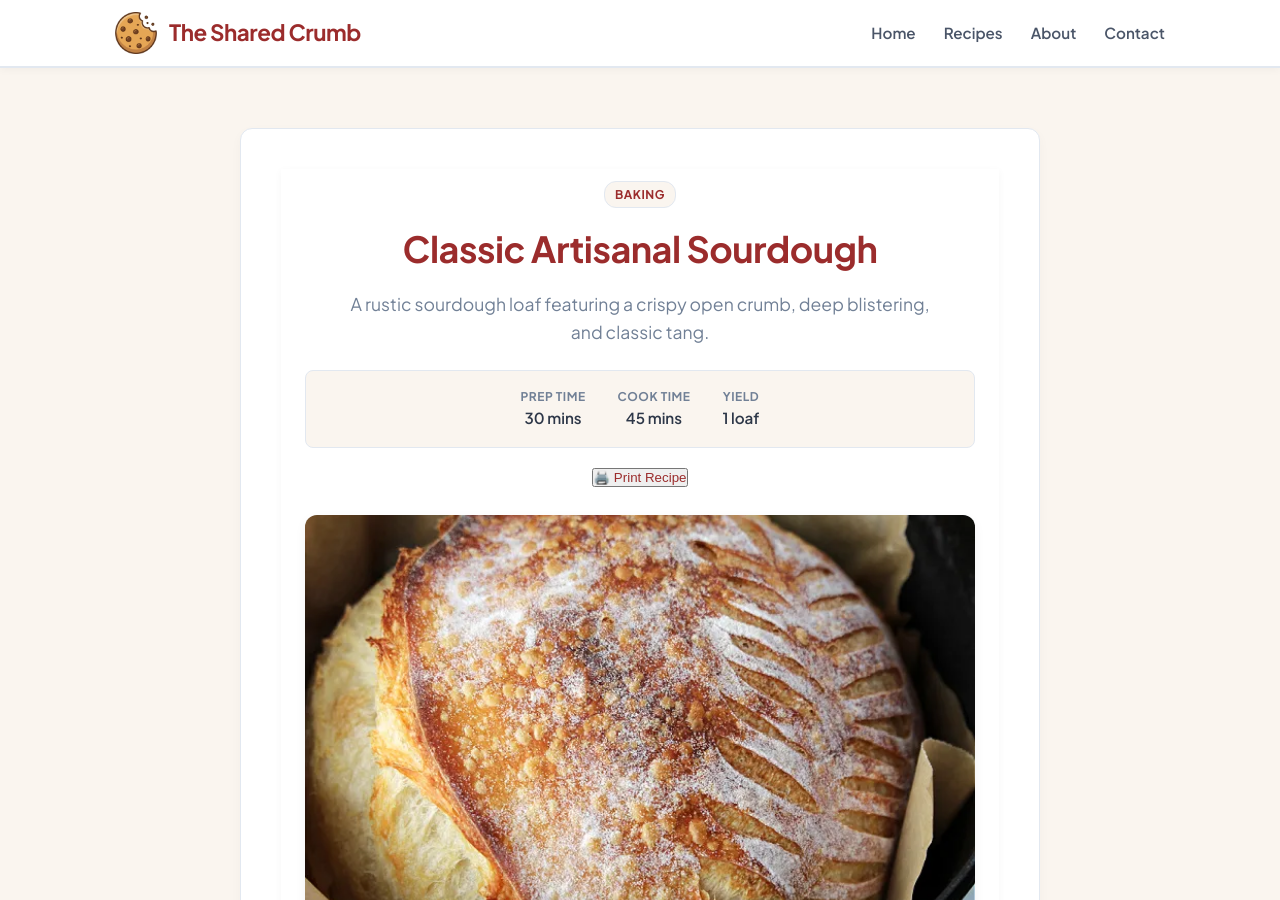
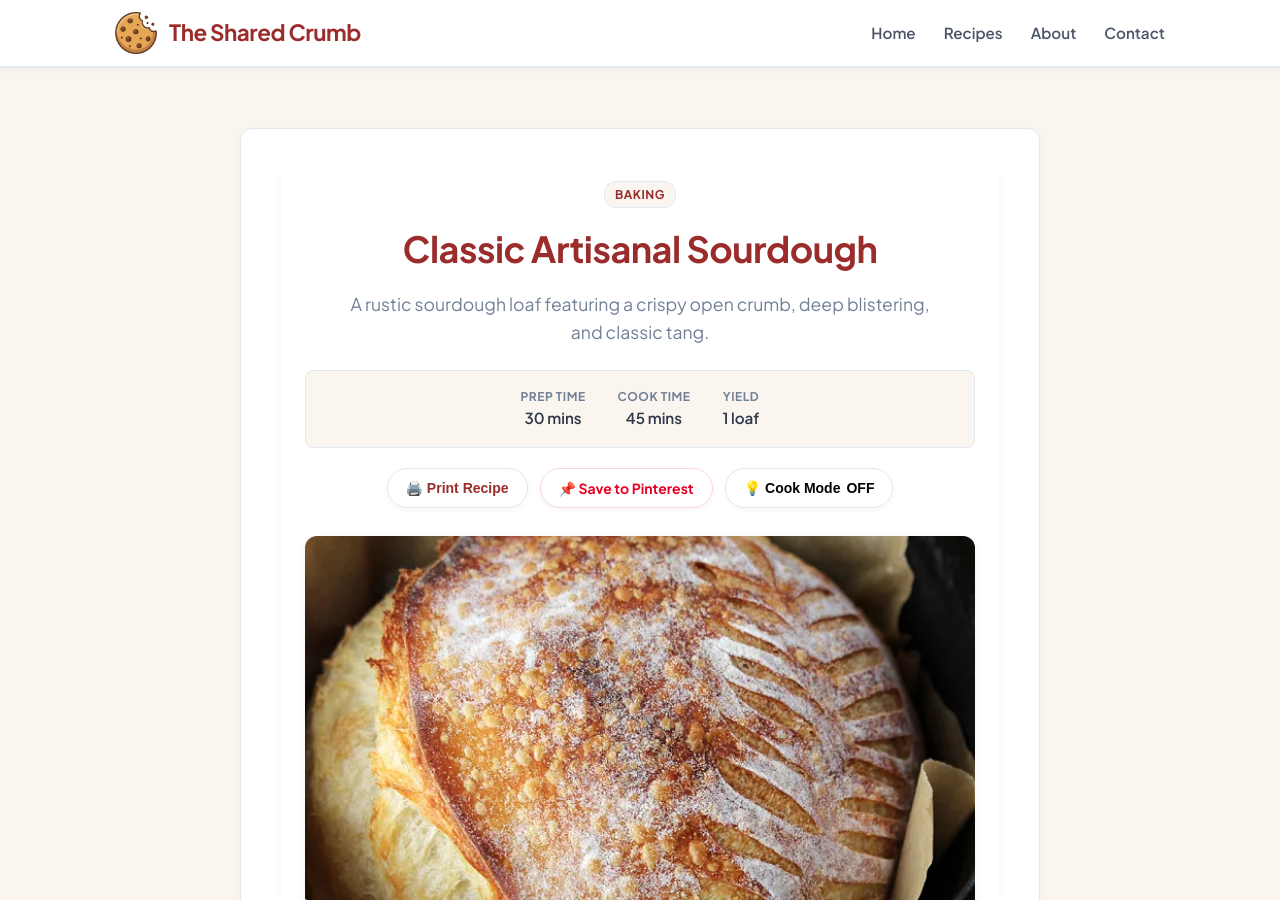
Before and after one commit to TheSharedCrumb/TheSharedCrumb, a Jekyll site: the page built from _recipes/test-sourdough.md, in a window 1280 px wide and 900 px high. Built offline with Jekyll 4.4.1, drawn with Linux system fonts in a browser that asks for light colours; part of the change alters nothing that is shown.

Commit message:
Refactor recipe action buttons and scripts

```diff
--- a/_layouts/recipe.html
+++ b/_layouts/recipe.html
@@ -45,14 +45,26 @@ layout: default
         </div>
       </div>
 
-      <!-- Print Recipe Action Button -->
+      <!-- Action Buttons Row -->
       <div class="recipe-actions">
-        <button onclick="window.print()" class="print-btn">
+        <button onclick="window.print()" class="action-btn print-btn">
           🖨️ Print Recipe
+        </button>
+
+        <a href="https://pinterest.com/pin/create/button/?url={{ page.url | absolute_url }}&media={{ page.image | absolute_url }}&description={{ page.description | url_encode }}"
+           target="_blank"
+           rel="noopener"
+           class="action-btn pinterest-btn">
+          📌 Save to Pinterest
+        </a>
+
+        <!-- Cook Mode Toggle (Visible ONLY on Mobile/Tablet) -->
+        <button id="cookModeBtn" class="action-btn cook-mode-btn">
+          💡 Cook Mode <span class="cook-mode-status">OFF</span>
         </button>
       </div>
 
-      <!-- Compact Square Image (Floats Right on Print) -->
+      <!-- Main Recipe Image -->
       {% if page.image %}
         <div class="recipe-image-container">
           <img src="{{ page.image | relative_url }}" alt="{{ page.title }}">
@@ -67,12 +79,12 @@ layout: default
   </article>
 </div>
 
-<!-- Interactive Ingredient Checkboxes Script -->
+<!-- Interactive Checkboxes & Mobile Cook Mode Script -->
 <script>
   document.addEventListener('DOMContentLoaded', () => {
+    // 1. Interactive Checkboxes
     const ingredientLists = document.querySelectorAll('.recipe-body ul');
-    if (ingredientLists.length === 0) return;
-
+    if (ingredientLists.length > 0) {
       ingredientLists.forEach(ul => {
         const items = ul.querySelectorAll('li');
         items.forEach(li => {
@@ -102,5 +114,35 @@ layout: default
           });
         });
       });
+    }
+
+    // 2. Mobile Cook Mode (Screen WakeLock API)
+    const cookBtn = document.getElementById('cookModeBtn');
+    let wakeLock = null;
+
+    if (cookBtn) {
+      if ('wakeLock' in navigator) {
+        cookBtn.addEventListener('click', async () => {
+          if (!wakeLock) {
+            try {
+              wakeLock = await navigator.wakeLock.request('screen');
+              cookBtn.classList.add('active');
+              cookBtn.querySelector('.cook-mode-status').textContent = 'ON';
+            } catch (err) {
+              console.error(`Wake Lock failed: ${err.name}, ${err.message}`);
+            }
+          } else {
+            wakeLock.release().then(() => {
+              wakeLock = null;
+              cookBtn.classList.remove('active');
+              cookBtn.querySelector('.cook-mode-status').textContent = 'OFF';
+            });
+          }
+        });
+      } else {
+        // Hide if browser doesn't support wakeLock
+        cookBtn.style.display = 'none';
+      }
+    }
   });
 </script>
```
Lines whose indentation alone changed are shown as unchanged.
